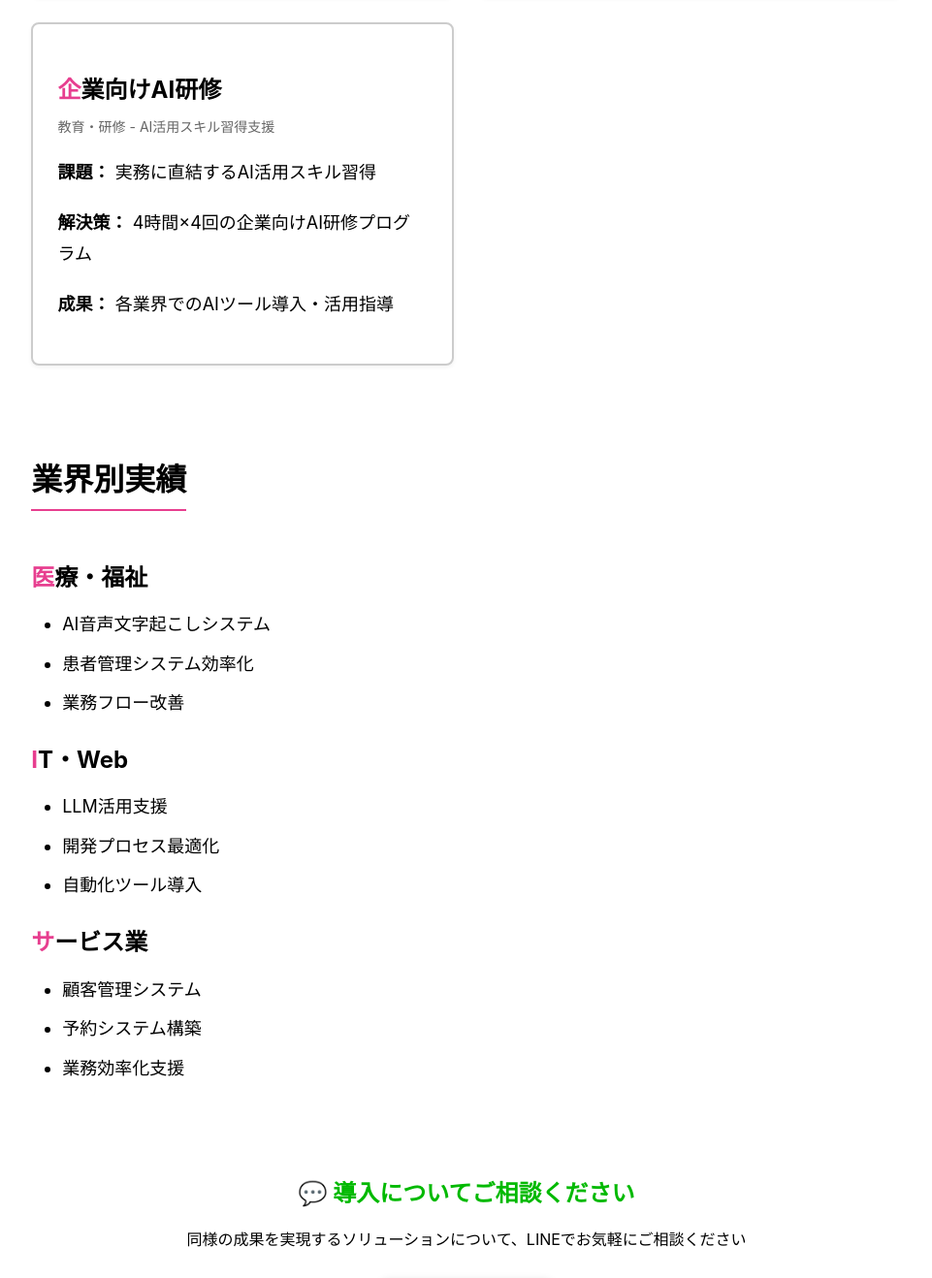
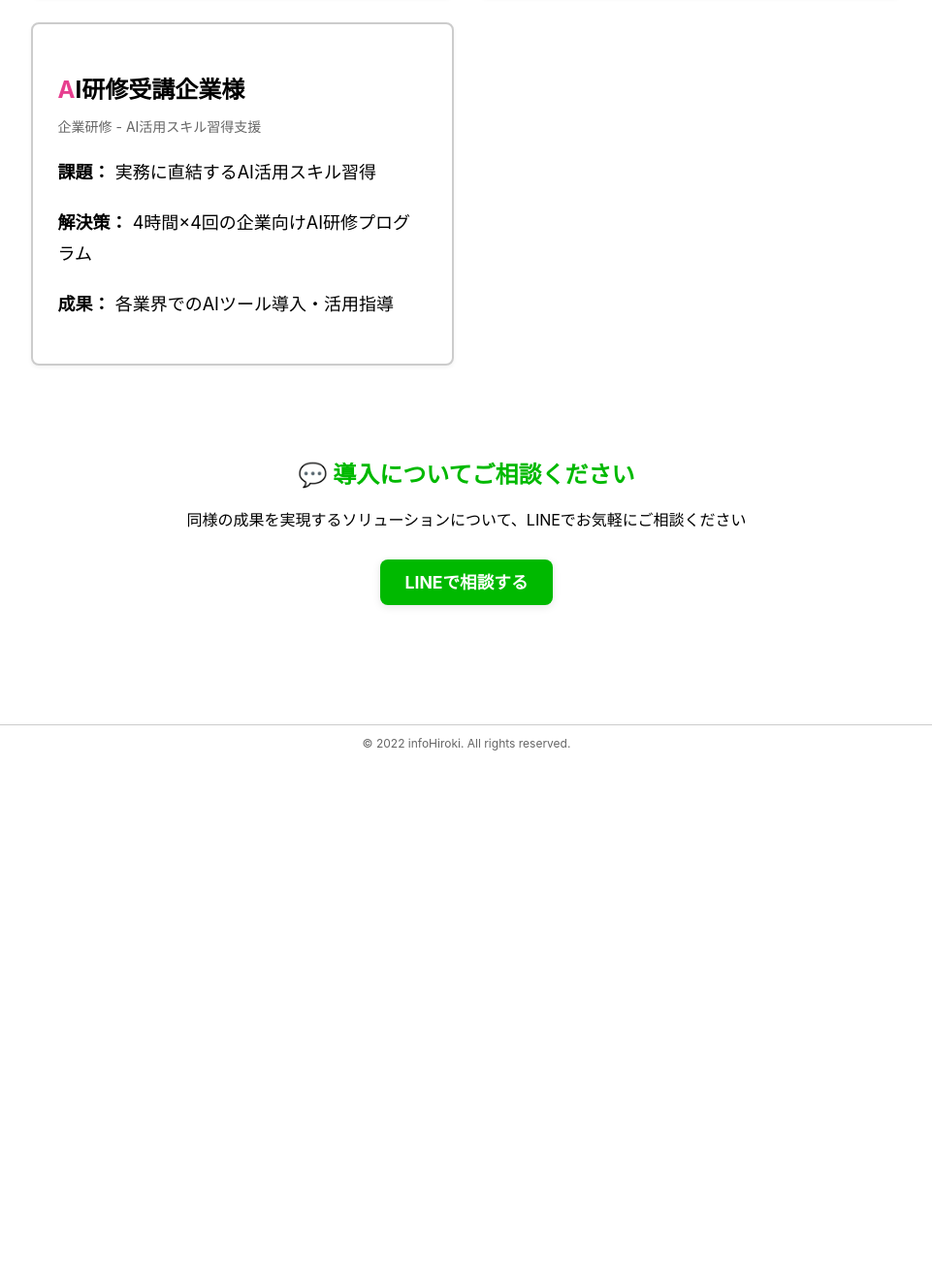
Before and after one commit to infoHiroki/infohirokiWebsite, a plain HTML site: page results.html in a window 1280 px wide. Shown: the part 1696-3014 px from the top of the page at 97% size, without its empty margins (299-1260 px from the left). After the commit the page ends 2481 px from the top, so only its background shows below. Drawn offline with Linux system fonts and the light colour scheme.

Commit message:
FAQセクションのスタイルを調整し、内容を更新。実績ページのタイトルとサブタイトルを修正。

```diff
--- a/css/style.css
+++ b/css/style.css
@@ -194,7 +194,7 @@
    FAQ スタイル
    ======================================================================== */
 .faq-item {
-  margin-bottom: var(--spacing-md);
+  margin-bottom: var(--spacing-xl);
   border-left: 4px solid var(--color-accent);
   background: rgba(231, 62, 143, 0.03);
   border-radius: 8px;
--- a/results.html
+++ b/results.html
@@ -211,7 +211,7 @@
 
                                 <div class="card">
                                     <div class="card-header">
-                                        <h3 class="card-title">エンターテイメント業界様</h3>
+                                        <h3 class="card-title">制作会社様</h3>
                                         <p class="card-subtitle">エンタメ業界 - Notion導入支援</p>
                                     </div>
                                     <div class="card-body">
@@ -223,8 +223,8 @@
 
                                 <div class="card">
                                     <div class="card-header">
-                                        <h3 class="card-title">企業向けAI研修</h3>
-                                        <p class="card-subtitle">教育・研修 - AI活用スキル習得支援</p>
+                                        <h3 class="card-title">AI研修受講企業様</h3>
+                                        <p class="card-subtitle">企業研修 - AI活用スキル習得支援</p>
                                     </div>
                                     <div class="card-body">
                                         <p><strong>課題：</strong> 実務に直結するAI活用スキル習得</p>
@@ -235,35 +235,6 @@
                             </div>
                         </section>
 
-                        <section class="section">
-                            <h2 class="section-title">業界別実績</h2>
-                            <div class="industry-grid">
-                                <div class="industry-card">
-                                    <h3>医療・福祉</h3>
-                                    <ul>
-                                        <li>AI音声文字起こしシステム</li>
-                                        <li>患者管理システム効率化</li>
-                                        <li>業務フロー改善</li>
-                                    </ul>
-                                </div>
-                                <div class="industry-card">
-                                    <h3>IT・Web</h3>
-                                    <ul>
-                                        <li>LLM活用支援</li>
-                                        <li>開発プロセス最適化</li>
-                                        <li>自動化ツール導入</li>
-                                    </ul>
-                                </div>
-                                <div class="industry-card">
-                                    <h3>サービス業</h3>
-                                    <ul>
-                                        <li>顧客管理システム</li>
-                                        <li>予約システム構築</li>
-                                        <li>業務効率化支援</li>
-                                    </ul>
-                                </div>
-                            </div>
-                        </section>
 
 
                         <!-- LINE連絡セクション -->
```
Also changed, not shown: faq.html (+6 -6 lines).
